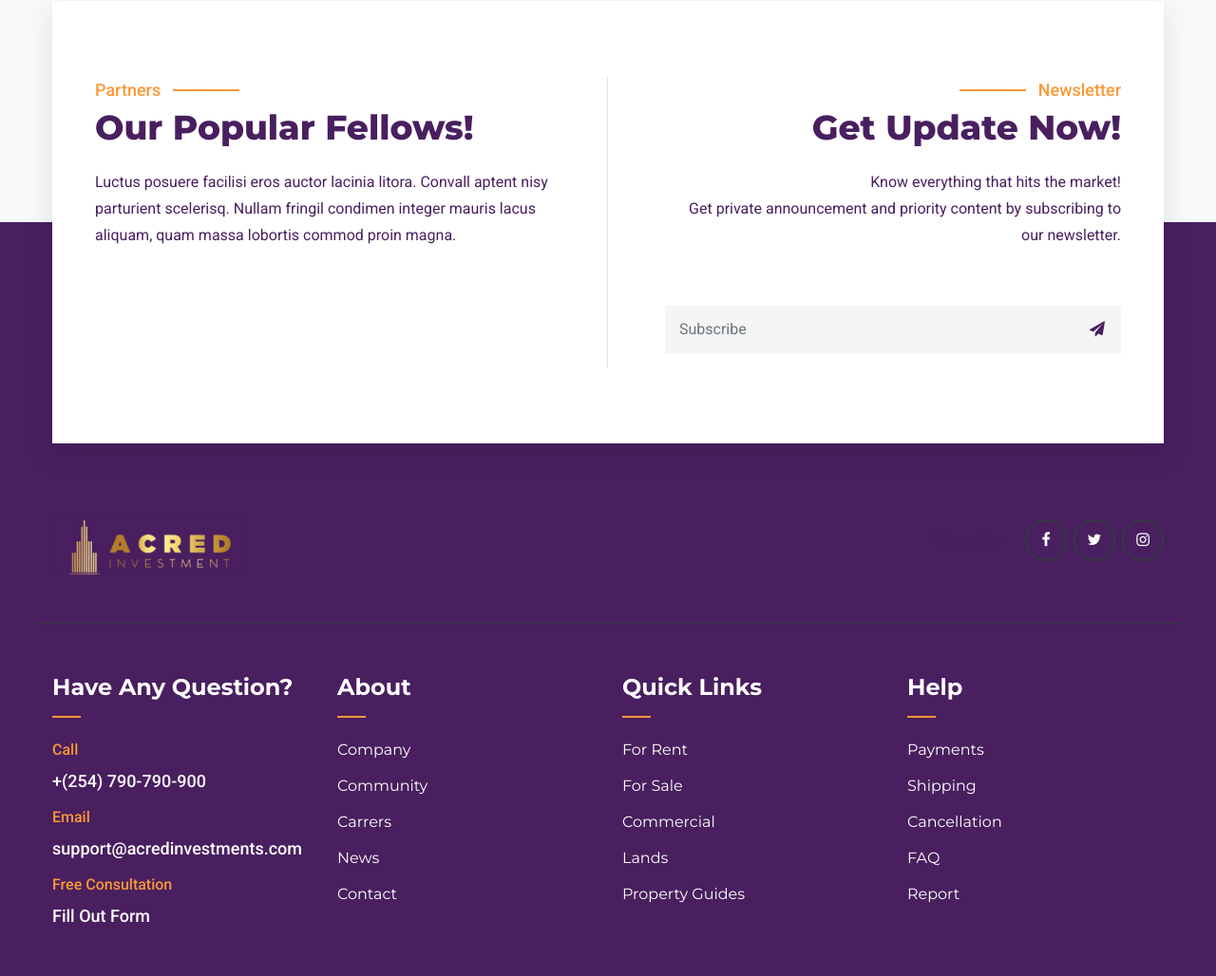
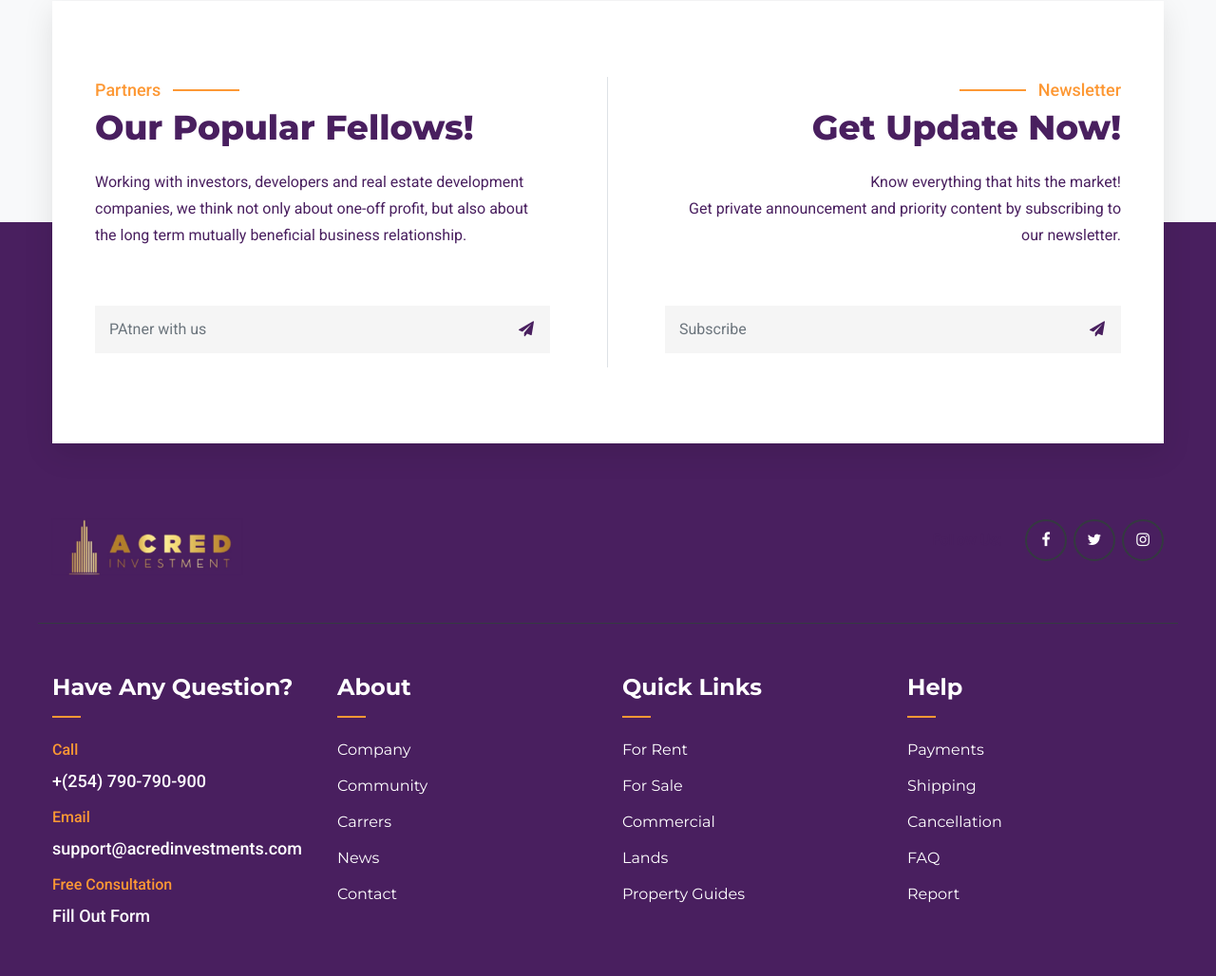
Before and after one commit to machinam4/acred, a Laravel app: page /about in a window 1280 px wide. Shown: the part 5085-6113 px from the top of the page at 95% size. Run offline with Laravel 8, Linux system fonts and the light colour scheme; some libraries are stand-ins or nearby versions.

Commit message:
second commit

```diff
--- a/resources/views/layouts/base.blade.php
+++ b/resources/views/layouts/base.blade.php
@@ -156,10 +156,14 @@
                                 <div class="side-title pb-30">
                                     <span class="small-title color-primary position-relative line-primary">Partners</span>
                                     <h2 class="title mb-20 color-secondary">Our Popular Fellows!</h2>
-                                    <p>Luctus posuere facilisi eros auctor lacinia litora. Convall aptent nisy
-                                        parturient scelerisq. Nullam fringil condimen integer mauris lacus aliquam, quam
-                                        massa lobortis commod proin magna.</p>
+                                    <p>Working with investors, developers and real estate development companies, we think not only about one-off profit, but also about the long term mutually beneficial business relationship.</p>
                                 </div>
+                                <form class="news-letter bg-gray mt-30">
+                                    <div class="form-group position-relative">
+                                        <input class="form-control" type="text" name="email" placeholder="PAtner with us">
+                                        <button class="bg-gray color-secondary"><i class="fa fa-paper-plane"></i></button>
+                                    </div>
+                                </form>
                             </div>
                             <div class="col-md-12 col-lg-6 px-60">
                                 <div class="side-title pb-30 mt-md-50 text-right">
```
